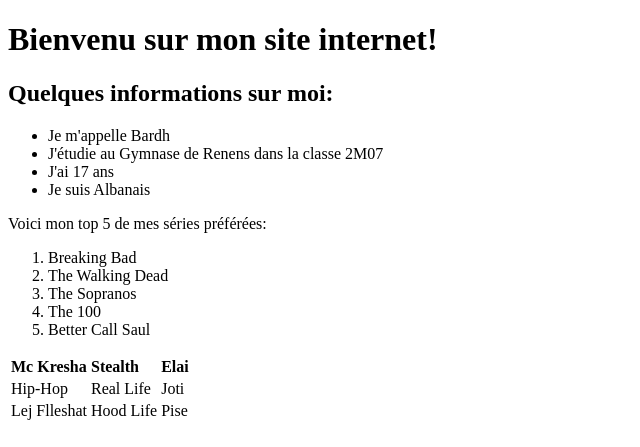
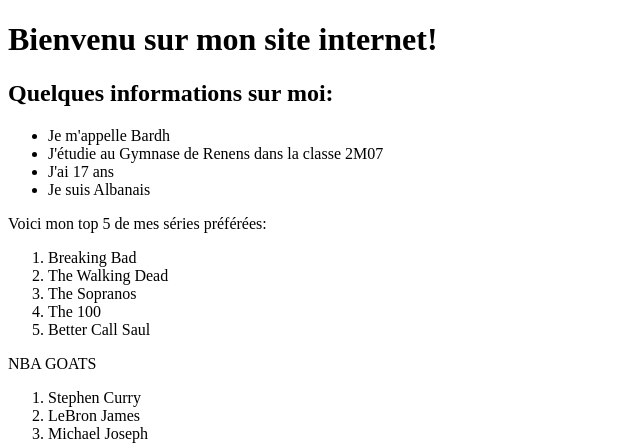
Before and after one commit to Informatique-Gyre/Developpement-web, a plain HTML site: page 2M07/Asllani_Bardh/neuille.html in a window 1280 px wide. Shown: the top 447 px of the page, without its empty margins (0-640 px from the left). Drawn offline with Linux system fonts and the light colour scheme.

Commit message:
Update neuille.html

```diff
--- a/2M07/Asllani_Bardh/neuille.html
+++ b/2M07/Asllani_Bardh/neuille.html
@@ -23,6 +23,13 @@
 			<li>Better Call Saul</li>
 		</ol>
 
+		<p>NBA GOATS
+		<ol>
+			<li>Stephen Curry</li>
+			<li>LeBron James</li>
+			<li>Michael Joseph</li>
+		</ol>
+
 		<table>
 			<tr>	<td><b>Mc Kresha</b></td>	<td><b>Stealth</b></td>	<td><b>Elai</b></td>	</tr>
 			<tr>	<td>Hip-Hop</td>	<td>Real Life</td>	<td>Joti</td>	</tr>
```
